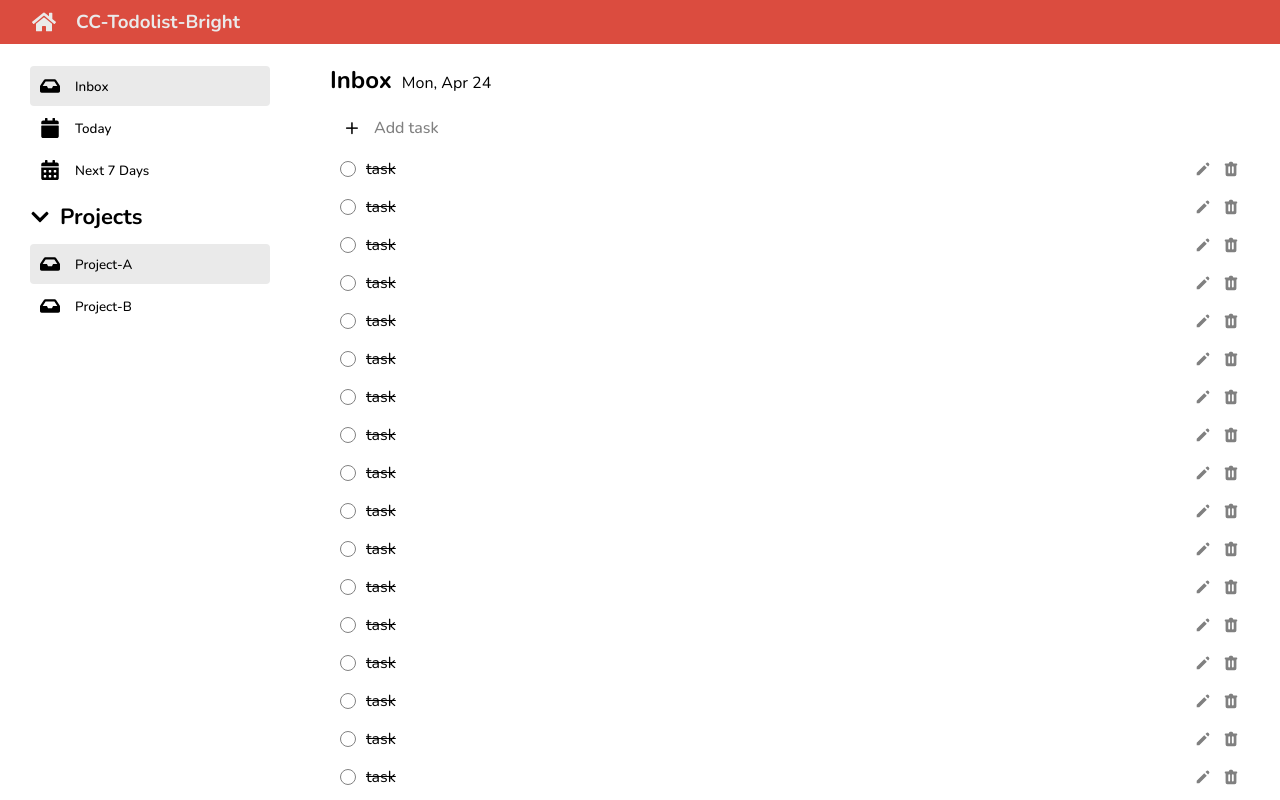
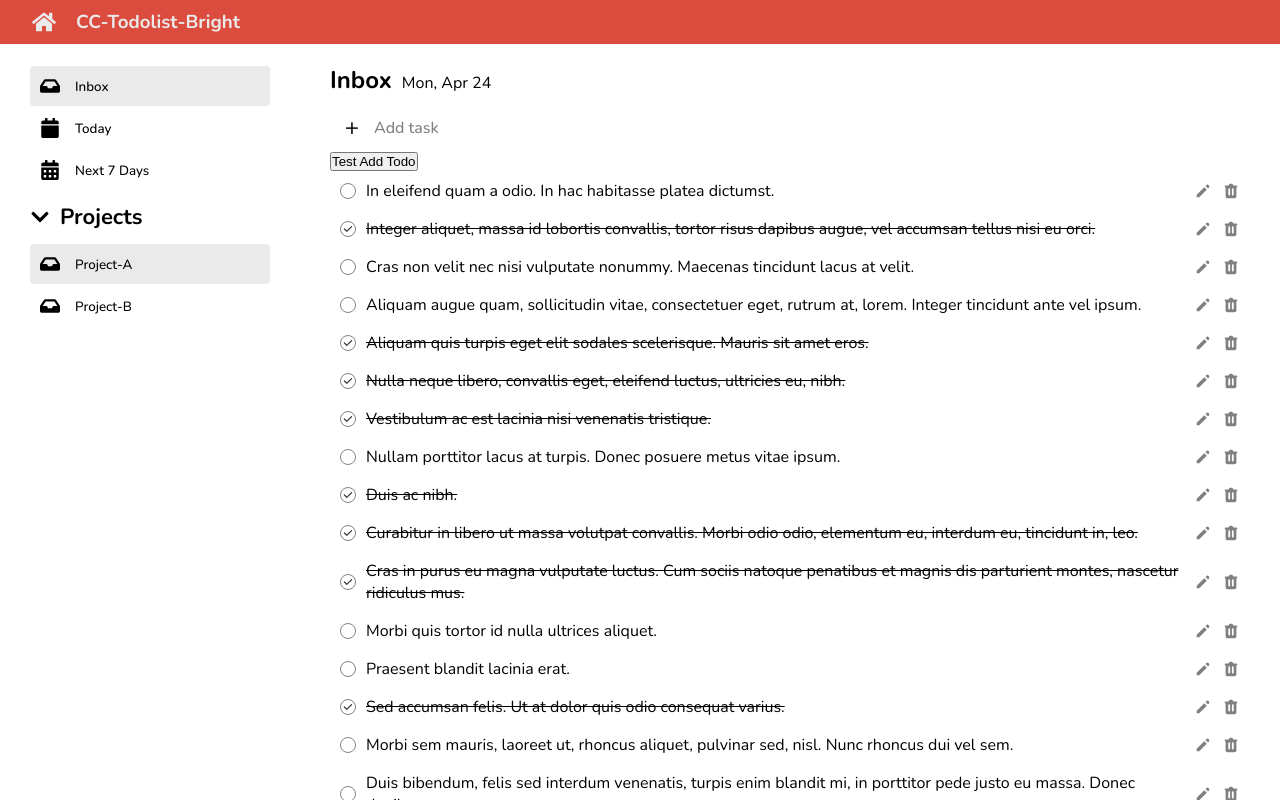
Before and after one commit to bryce-brny/todolist, a React (Create React App) app: page / in a window 1280 px wide. Built offline with nearby package versions, Linux system fonts and the light colour scheme.

Commit message:
finish todos

```diff
--- a/package.json
+++ b/package.json
@@ -11,6 +11,7 @@
     "react-icons": "^4.8.0",
     "react-scripts": "5.0.1",
     "sass": "^1.62.0",
+    "uuid": "^9.0.0",
     "web-vitals": "^2.1.4"
   },
   "scripts": {
--- a/src/components/todo/AddTodo.jsx
+++ b/src/components/todo/AddTodo.jsx
@@ -21,7 +21,10 @@ export function AddTodo() {
                     <h3>Add task</h3>
                 </div>
             ) : (
-                <TodoForm  onSetIsAddMode={setIsAddMode} />
+                <TodoForm
+                submitText="Add task"
+                onSetIsShowForm={setIsAddMode}
+                />
             )}
         </>
     );
--- a/src/components/todo/TodoContent.jsx
+++ b/src/components/todo/TodoContent.jsx
@@ -1,13 +1,34 @@
+import { v4 as uuidv4 } from 'uuid';
+import {useState} from 'react'
 import { AddTodo } from './AddTodo';
 import { TodoHeader } from './TodoHeader';
 import { TodoLists } from './TodoLists';
+import mockData from '../../todos.json';
 
 export function TodoContent() {
+  // # Logic
+  const [todos, setTodos] = useState(mockData);
+
+  const handleAddTodo = () => {
+      // มี new todo
+      let newTodoObj = { id: uuidv4(), task: 'DoHW', status: false, due_date: '' };
+
+      // สร้าง state ใหม่
+      // update state โดย new state
+      // const newTodos = [newTodoObj, ...todos];
+      // setTodos(newTodos);
+
+      // update state โดย callback
+      setTodos(currentState=> [newTodoObj,...currentState])
+  };
+
+  // # UI
   return (
       <main className='content'>
           <TodoHeader />
           <AddTodo />
-            <TodoLists />
+          <button onClick={handleAddTodo}>Test Add Todo</button>
+          <TodoLists todos={todos} />
       </main>
   );
 }
--- a/src/components/todo/TodoForm.jsx
+++ b/src/components/todo/TodoForm.jsx
@@ -1,30 +1,45 @@
 import styles from './TodoForm.module.scss';
 import React, { useState } from 'react';
 
-export function TodoForm({onSetIsAddMode}) {
+// TodoForm => call in 2 Mode
+// Mode-1 : Add
+// Mode-2 : Edit
+export function TodoForm({onSetIsShowForm,submitText, oldTask}) {
     // # 1 : Logic Section
-    const [task, setTask] = useState('');
+    const [task, setTask] = useState(oldTask || '');
+    const [isError,setIsError] = useState(false)
 
     const handleSubmit = (e) => {
         e.preventDefault();
-        console.log('Submit');
-		// จบ AddMode
-		// setIsAddMode(false)
-		// a === setIdAddMode
-		onSetIsAddMode(false)
-		// setTask('')
+
+        // validate
+        if(task.trim() === '') {
+            setIsError(true)
+            return;
+        }
+
+        // set back to normal mode
+		onSetIsShowForm(false)
+
     };
     const handleClickCancel = (e) => {
-        console.log('cancel');
-		onSetIsAddMode(false)
-		// setTask('')
+        // from <AddTodo/> for Add
+		// onSetIsAddMode?.(false)
+        // from <TodoItem/> for Edit
+        // onSetIsEditMode?.(false)
+
+        // for Add , for Edit
+        onSetIsShowForm?.(false)
+
 
     };
 
     const handleChangeInput = (e) => {
-        // console.log(e.target.value);
+        setIsError(false)
 		setTask(e.target.value)
     };
+
+
 
     // # 2 : UI-Section
     return (
@@ -36,14 +51,15 @@ export function TodoForm({onSetIsAddMode}) {
                 onChange={handleChangeInput}
             />
             <div className={styles.todo__form__footer}>
-                <p className={styles.todo__error}>Title is required</p>
+               {isError &&  <p className={styles.todo__error}>Task Name is required</p>}
                 <div className={styles.todo__form__buttons}>
                     <button type='button' onClick={handleClickCancel}>
                         Cancel
                     </button>
-                    <button type='submit'>Add Task</button>
+                    <button type='submit'>{submitText}</button>
                 </div>
             </div>
+
         </form>
     );
 }
--- a/src/components/todo/TodoForm.module.scss
+++ b/src/components/todo/TodoForm.module.scss
@@ -35,6 +35,7 @@
     color: #db4c3f;
 }
 .todo__form__buttons {
+    flex: 1;
     display: flex;
     justify-content: flex-end;
     gap: 10px;
--- a/src/components/todo/TodoItem.jsx
+++ b/src/components/todo/TodoItem.jsx
@@ -1,21 +1,53 @@
 import styles from './TodoItem.module.scss';
+import { useState } from 'react';
 import { HiCheck, HiPencil, HiTrash } from 'react-icons/hi';
+import { TodoForm } from './TodoForm';
 
-export function TodoItem() {
+//todoSchema :  {id:1, task: asdadsasdas, status : false, due_date : 2002-04-20}
+export function TodoItem({todo}) {
+    // #1 : Logic,State
+    const [isCheck, setIsCheck] = useState(todo.status);
+    const [isEdit, setIsEdit] = useState(false);
+
+    const handleToggleCheck = () => {
+        setIsCheck(!isCheck);
+    };
+
+	const handleOpenEditMode = () => {
+		setIsEdit(true)
+	}
+
+    const handleDeleteTodo = () => {
+        console.log('delete');
+    };
+
+    let checkboxStyle = isCheck ? styles.checkbox__icon__done : styles.checkbox__icon;
+    let taskStyle = isCheck ? styles.done : '';
+    // #2 : render
     return (
+        <>
+            {!isEdit ? (
                 <li className={styles.todo__item__container}>
-            <div className={styles.checkbox__container}>
-                <HiCheck className={styles.checkbox__icon} />
+                    <div className={styles.checkbox__container} onClick={handleToggleCheck}>
+                        <HiCheck className={checkboxStyle} />
                     </div>
-            <p className={styles.done}>{`task`}</p>
+                    <p className={taskStyle}>{todo.task}</p>
 
-            <div className={styles.edit__icon}>
+                    <div className={styles.edit__icon} onClick={handleOpenEditMode}>
                         <HiPencil />
                     </div>
 
-            <div className={styles.delete__icon}>
+                    <div className={styles.delete__icon} onClick={handleDeleteTodo}>
                         <HiTrash />
                     </div>
                 </li>
+            ) : (
+                <TodoForm
+				submitText='Edit task'
+				onSetIsShowForm={setIsEdit}
+				oldTask="old-task-name"
+				/>
+            )}
+        </>
     );
 }
--- a/src/components/todo/TodoItem.module.scss
+++ b/src/components/todo/TodoItem.module.scss
@@ -41,11 +41,11 @@ $grey: rgb(234, 234, 234);
 }
 
 // effect ติ้กถูกตอน hover ที่ <li>
-.checkbox__container:hover {
-    .checkbox__icon {
-        display: inline;
-    }
-}
+// .checkbox__container:hover {
+//     .checkbox__icon {
+//         display: inline;
+//     }
+// }
 
 .edit__icon,
 .delete__icon {
--- a/src/components/todo/TodoLists.jsx
+++ b/src/components/todo/TodoLists.jsx
@@ -1,13 +1,16 @@
 import { TodoItem } from './TodoItem';
 
-export function TodoLists() {
-    const mockTodo = Array.from({ length: 50 }, (el, idx) => idx + 1);
+export function TodoLists({todos}) {
+
 
     return (
         <ul>
-            {mockTodo.map((el) => (
-                <TodoItem  key={el}/>
+            {todos.map((todoObj) => (
+                <TodoItem  key={todoObj.id} todo={todoObj}/>
             ))}
         </ul>
     );
 }
+
+
+// {id:1, task: asdadsasdas, status : false, due_date : 2002-04-20}
--- /dev/null
+++ b/src/todos.json
@@ -0,0 +1,30 @@
+[{"id":1,"task":"In eleifend quam a odio. In hac habitasse platea dictumst.","status":false,"due_date":"2023-04-26"},
+{"id":2,"task":"Integer aliquet, massa id lobortis convallis, tortor risus dapibus augue, vel accumsan tellus nisi eu orci.","status":true,"due_date":"2023-04-28"},
+{"id":3,"task":"Cras non velit nec nisi vulputate nonummy. Maecenas tincidunt lacus at velit.","status":false,"due_date":"2023-05-05"},
+{"id":4,"task":"Aliquam augue quam, sollicitudin vitae, consectetuer eget, rutrum at, lorem. Integer tincidunt ante vel ipsum.","status":false,"due_date":"2023-05-08"},
+{"id":5,"task":"Aliquam quis turpis eget elit sodales scelerisque. Mauris sit amet eros.","status":true,"due_date":"2023-04-27"},
+{"id":6,"task":"Nulla neque libero, convallis eget, eleifend luctus, ultricies eu, nibh.","status":true,"due_date":"2023-05-03"},
+{"id":7,"task":"Vestibulum ac est lacinia nisi venenatis tristique.","status":true,"due_date":"2023-04-25"},
+{"id":8,"task":"Nullam porttitor lacus at turpis. Donec posuere metus vitae ipsum.","status":false,"due_date":"2023-04-29"},
+{"id":9,"task":"Duis ac nibh.","status":true,"due_date":"2023-04-26"},
+{"id":10,"task":"Curabitur in libero ut massa volutpat convallis. Morbi odio odio, elementum eu, interdum eu, tincidunt in, leo.","status":true,"due_date":"2023-05-05"},
+{"id":11,"task":"Cras in purus eu magna vulputate luctus. Cum sociis natoque penatibus et magnis dis parturient montes, nascetur ridiculus mus.","status":true,"due_date":"2023-05-05"},
+{"id":12,"task":"Morbi quis tortor id nulla ultrices aliquet.","status":false,"due_date":"2023-04-30"},
+{"id":13,"task":"Praesent blandit lacinia erat.","status":false,"due_date":"2023-05-06"},
+{"id":14,"task":"Sed accumsan felis. Ut at dolor quis odio consequat varius.","status":true,"due_date":"2023-05-06"},
+{"id":15,"task":"Morbi sem mauris, laoreet ut, rhoncus aliquet, pulvinar sed, nisl. Nunc rhoncus dui vel sem.","status":false,"due_date":"2023-04-27"},
+{"id":16,"task":"Duis bibendum, felis sed interdum venenatis, turpis enim blandit mi, in porttitor pede justo eu massa. Donec dapibus.","status":false,"due_date":"2023-05-07"},
+{"id":17,"task":"In tempor, turpis nec euismod scelerisque, quam turpis adipiscing lorem, vitae mattis nibh ligula nec sem.","status":false,"due_date":"2023-05-03"},
+{"id":18,"task":"Pellentesque eget nunc.","status":false,"due_date":"2023-05-08"},
+{"id":19,"task":"Praesent id massa id nisl venenatis lacinia. Aenean sit amet justo.","status":true,"due_date":"2023-05-04"},
+{"id":20,"task":"Nunc purus. Phasellus in felis.","status":true,"due_date":"2023-04-27"},
+{"id":21,"task":"Aliquam augue quam, sollicitudin vitae, consectetuer eget, rutrum at, lorem.","status":true,"due_date":"2023-05-05"},
+{"id":22,"task":"Vivamus vestibulum sagittis sapien.","status":true,"due_date":"2023-05-05"},
+{"id":23,"task":"In congue.","status":true,"due_date":"2023-05-04"},
+{"id":24,"task":"Morbi vestibulum, velit id pretium iaculis, diam erat fermentum justo, nec condimentum neque sapien placerat ante. Nulla justo.","status":true,"due_date":"2023-04-29"},
+{"id":25,"task":"Fusce lacus purus, aliquet at, feugiat non, pretium quis, lectus. Suspendisse potenti.","status":true,"due_date":"2023-05-04"},
+{"id":26,"task":"In blandit ultrices enim. Lorem ipsum dolor sit amet, consectetuer adipiscing elit.","status":false,"due_date":"2023-04-26"},
+{"id":27,"task":"Praesent id massa id nisl venenatis lacinia.","status":false,"due_date":"2023-04-25"},
+{"id":28,"task":"Fusce posuere felis sed lacus. Morbi sem mauris, laoreet ut, rhoncus aliquet, pulvinar sed, nisl.","status":false,"due_date":"2023-05-02"},
+{"id":29,"task":"Fusce consequat.","status":false,"due_date":"2023-05-07"},
+{"id":30,"task":"Integer pede justo, lacinia eget, tincidunt eget, tempus vel, pede.","status":false,"due_date":"2023-05-03"}]
```
Also changed, not shown: 1 other file (tests, documents, lock files or other folders). Lines whose indentation alone changed are shown as unchanged.
